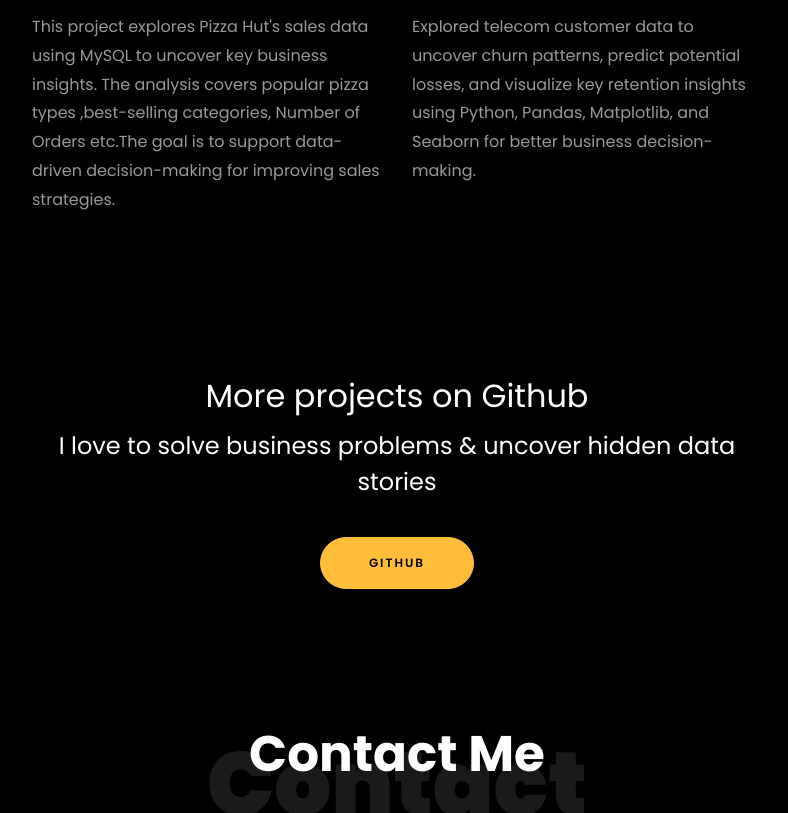
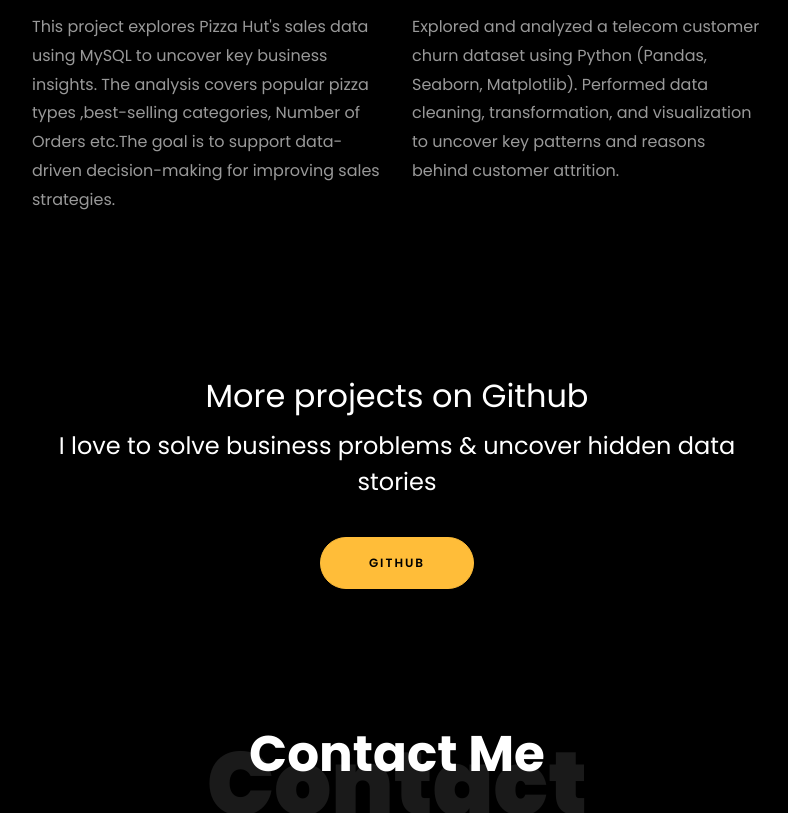
Before and after one commit to Shafkat170/Shafkat170.github.io, a plain HTML site: page index.html in a window 1280 px wide. Shown: the part 3709-4522 px from the top of the page, without its empty margins (243-1031 px from the left). Drawn offline with Linux system fonts and the light colour scheme; files whose address does not match are found by name.

Commit message:
text change

```diff
--- a/index.html
+++ b/index.html
@@ -472,7 +472,7 @@
 				<div class="text mt-3 float-right d-block">
 
 				  <h3 class="heading"><a href="https://github.com/Shafkat170/Customer-Churn-Analysis">Customer Churn Analysis with Python</a></h3>
-				 <p>Explored telecom customer data to uncover churn patterns, predict potential losses, and visualize key retention insights using Python, Pandas, Matplotlib, and Seaborn for better business decision-making.</p>
+				 <p>Explored and analyzed a telecom customer churn dataset using Python (Pandas, Seaborn, Matplotlib). Performed data cleaning, transformation, and visualization to uncover key patterns and reasons behind customer attrition.</p>
 				</div>
 			  </div>
 			</div>
```
